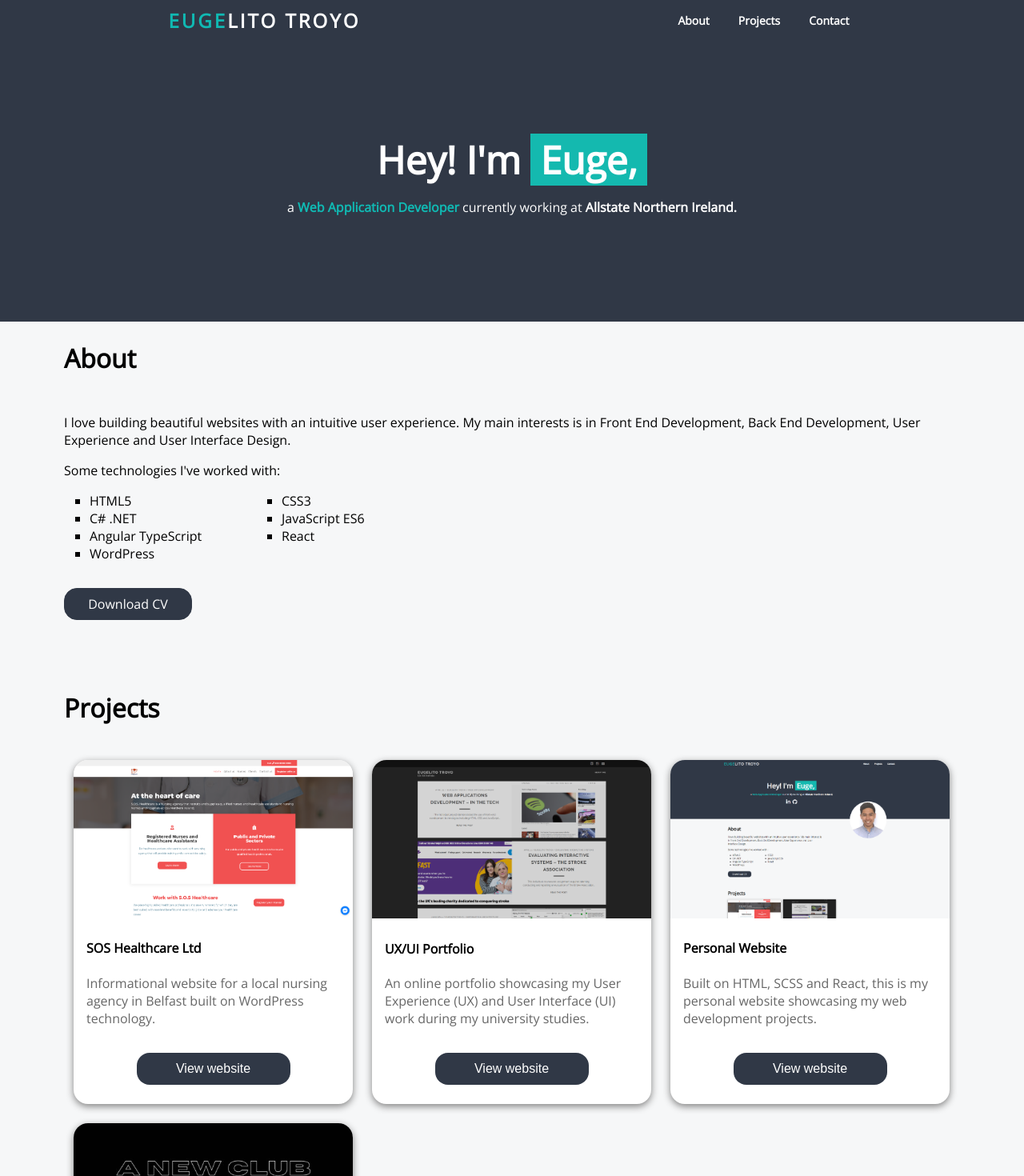
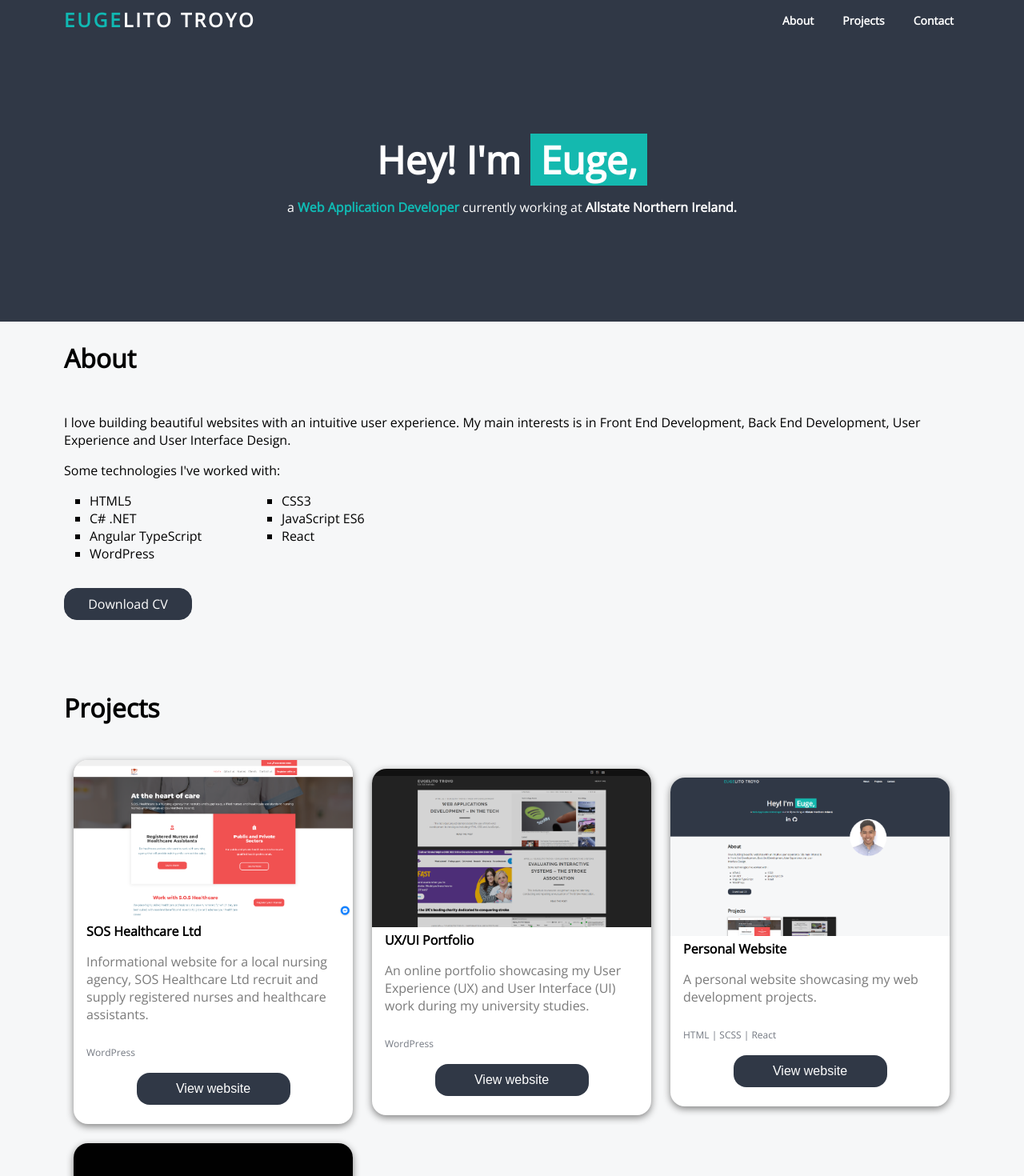
Before and after one commit to eugelito/eugelito, a React (Create React App) app: page / in a window 1280 px wide. Shown: the top 1470 px of the page at 80% size. Built offline with nearby package versions, Linux system fonts and the light colour scheme.

Commit message:
Updates to nav and projects

```diff
--- a/package.json
+++ b/package.json
@@ -8,7 +8,6 @@
     "@testing-library/react": "^11.1.0",
     "@testing-library/user-event": "^12.1.10",
     "gh-pages": "^3.2.3",
-    "node-sass": "^4.14.1",
     "react": "^17.0.2",
     "react-dom": "^17.0.2",
     "react-scripts": "4.0.3",
@@ -16,7 +15,7 @@
   },
   "scripts": {
     "start": "react-scripts start",
-    "build": "react-scripts build",
+    "build": "GENERATE_SOURCEMAP=false react-scripts build",
     "test": "react-scripts test",
     "eject": "react-scripts eject",
     "predeploy": "yarn build",
@@ -39,5 +38,8 @@
       "last 1 firefox version",
       "last 1 safari version"
     ]
+  },
+  "devDependencies": {
+    "node-sass": "^6.0.1"
   }
 }
--- a/src/Data.js
+++ b/src/Data.js
@@ -4,7 +4,8 @@ export const data =[
     "img": process.env.PUBLIC_URL + 'images/soshealthcareltd.png',
     "alt": "sos healthcare ltd website image",
     "title": "SOS Healthcare Ltd",
-    "description": "Informational website for a local nursing agency in Belfast built on WordPress technology.",
+    "technologies": "WordPress",
+    "description": "Informational website for a local nursing agency, SOS Healthcare Ltd recruit and supply registered nurses and healthcare assistants.",
     "urlLink": "https://soshealthcareltd.co.uk/"
   },
   {
@@ -12,6 +13,7 @@ export const data =[
     "img": process.env.PUBLIC_URL + 'images/UXUIPortfolio.png',
     "alt": "UX/UI online portfolio website image",
     "title": "UX/UI Portfolio",
+    "technologies": "WordPress",
     "description": "An online portfolio showcasing my User Experience (UX) and User Interface (UI) work during my university studies.",
     "urlLink": "https://blogs.city.ac.uk/eugelitotroyo/"
   },
@@ -20,7 +22,8 @@ export const data =[
     "img": process.env.PUBLIC_URL + 'images/personalwebsite.png',
     "alt": "Personal website image",
     "title": "Personal Website",
-    "description": "Built on HTML, SCSS and React, this is my personal website showcasing my web development projects.",
+    "technologies": "HTML | SCSS | React",
+    "description": "A personal website showcasing my web development projects.",
     "urlLink": "https://eugelito.com/"
   },
   {
@@ -28,7 +31,8 @@ export const data =[
     "img": process.env.PUBLIC_URL + 'images/acbelfast.png',
     "alt": "AC Belfast",
     "title": "AC Belfast Football Club",
-    "description": "AC Belfast are a football club based in Belfast.",
+    "technologies": "HTML | SCSS | React",
+    "description": "AC Belfast are a local football club based in Belfast. With a firsts and over 35s team.",
     "urlLink": "https://acbelfast.com/"
   }
 ]
--- a/src/components/Navbar.js
+++ b/src/components/Navbar.js
@@ -3,6 +3,7 @@ import "./Navbar.scss";
 function Navbar() {
   return (
     <nav className="navbar">
+      <div class="navbar__container">
       <a className="navbar-name" href="#home">
         <span className="navbar-name__nickname">EUGE</span>LITO TROYO
       </a>
@@ -17,6 +18,7 @@ function Navbar() {
           <a href="#contact">Contact</a>
         </li>
       </ul>
+      </div>
     </nav>
   );
 }
--- a/src/components/Navbar.scss
+++ b/src/components/Navbar.scss
@@ -24,11 +24,16 @@ nav.navbar {
     justify-content: space-between;
     align-items: center;
     overflow: hidden;
-    position: sticky;
     top: 0;
-    width: 100%;
     height: 50px;
     padding: 0 1rem;
+
+  .navbar__container {
+    width: 70rem;
+    display: flex;
+    justify-content: space-between;
+    flex-wrap: wrap;
+  }
 
   .navbar-name {
     font-size: 24px;
@@ -103,7 +108,7 @@ nav.navbar {
   nav.navbar {
     display: flex;
     flex-wrap: wrap;
-    justify-content: space-around;
+    justify-content: center;
     align-items: center;
   }
 }
--- a/src/components/Projects.js
+++ b/src/components/Projects.js
@@ -18,6 +18,8 @@ function Projects() {
                 <h4>{ post.title }</h4>
                 <p>{ post.description }</p>
                 <hr />
+                <span className="projects__content--technologies">{ post.technologies }</span>
+
                 <div className="helm">
                   <a
                     className="project--content__imageAnchor"
--- a/src/components/Projects.scss
+++ b/src/components/Projects.scss
@@ -35,14 +35,22 @@ hr {
     display: block;
   }
 }
+.projects__content--technologies {
+  font-size: 12px;
+  color: #303846ad;
+  margin: 0;
+}
 
 .content--projects__description {
   padding: 0 1rem;
   &:active {
-    color: #303846;
+    color: #303846ad;
+  }
+  > h4 {
+    margin: 0 0 0rem;
   }
   > p {
-    color: #000;
+    color: #222;
     opacity: .6;
   }
 }
--- a/src/index.css
+++ b/src/index.css
@@ -1,3 +1,7 @@
+html {
+  scroll-behavior: smooth;
+}
+
 body {
   margin: 0;
   font-family: -apple-system, BlinkMacSystemFont, 'Segoe UI', 'Roboto', 'Oxygen',
```
Also changed, not shown: 2 other files (tests, documents, lock files or other folders).
